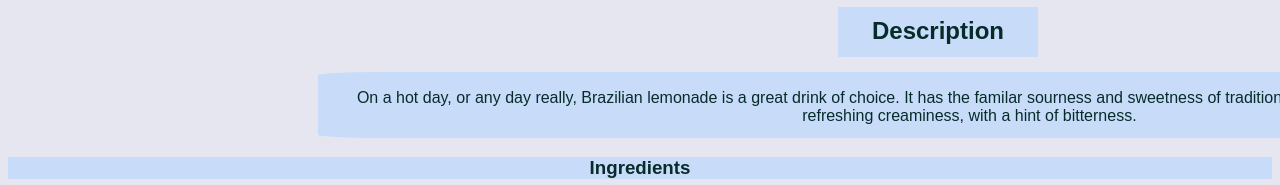
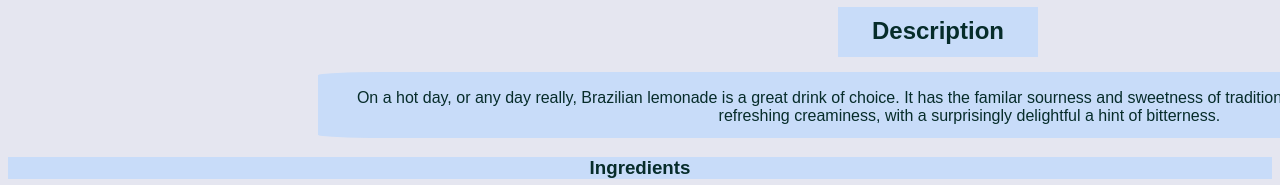
Before and after one commit to Honk-423/odin-recipes, a plain HTML site: page recipes/brazilian-lemonade.html in a window 1280 px wide. Shown: the part 615-800 px from the top of the page. Drawn offline with Linux system fonts and the light colour scheme.

Commit message:
Add to description a bit
Makes it more descriptive.

```diff
--- a/recipes/brazilian-lemonade.html
+++ b/recipes/brazilian-lemonade.html
@@ -10,7 +10,7 @@
         <h1>Brazilian Lemonade</h1>
         <img src="https://www.savoringthegood.com/wp-content/uploads/2023/11/1200-x-1200-with-crops-copy-2-78.jpg" alt="A glass of Brazilian lemonade." height="500" width="500">
          <h2>Description</h2>
-         <div class="para"><p>On a hot day, or any day really, Brazilian lemonade is a great drink of choice. It has the familar sourness and sweetness of traditional lemonade while also bringing an all new refreshing creaminess, with a hint of bitterness.</p></div>
+         <div class="para"><p>On a hot day, or any day really, Brazilian lemonade is a great drink of choice. It has the familar sourness and sweetness of traditional lemonade while also bringing an all new refreshing creaminess, with a surprisingly delightful a hint of bitterness.</p></div>
          <h3>Ingredients</h3>
             <ul>
                 <div class="container-one">
```
